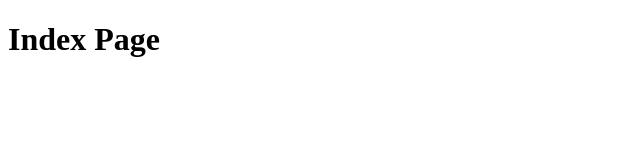
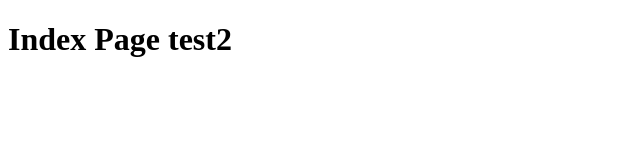
Before and after one commit to KalyanPaladugu/Demo1, a plain HTML site: page index.html in a window 1280 px wide. Shown: the whole page, without its empty margins (0-640 px from the left). Drawn offline with Linux system fonts and the light colour scheme.

Commit message:
test2 testing

```diff
--- a/index.html
+++ b/index.html
@@ -7,6 +7,6 @@
     <title>Document</title>
 </head>
 <body>
-    <h1>Index Page</h1>
+    <h1>Index Page test2</h1>
 </body>
 </html>
```
